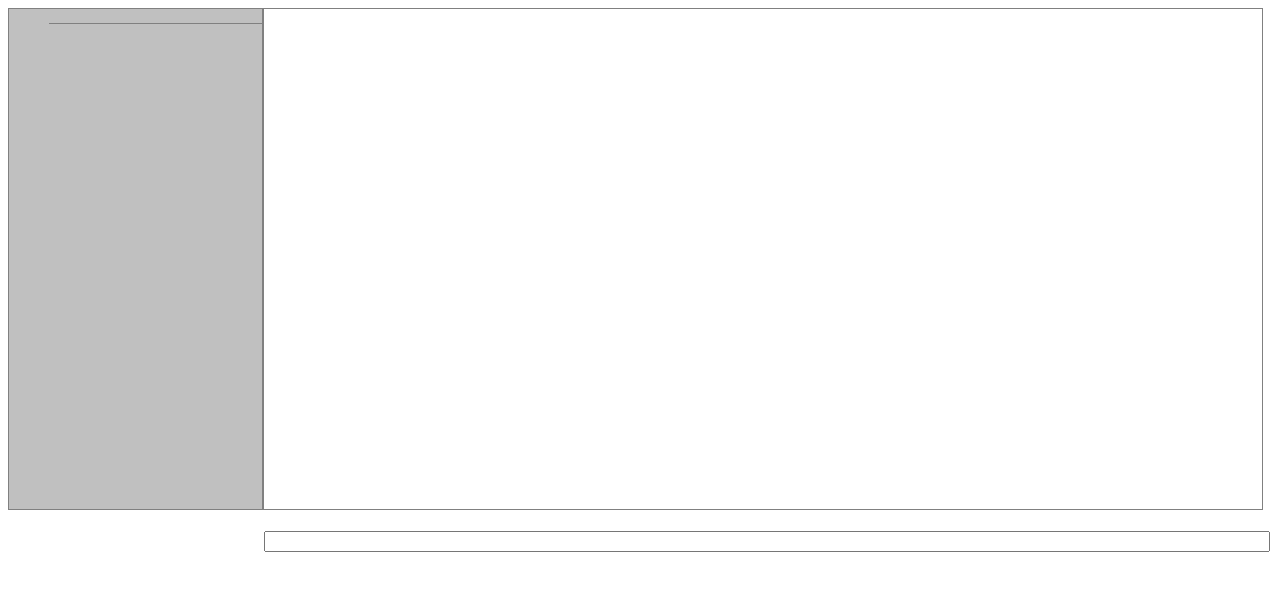
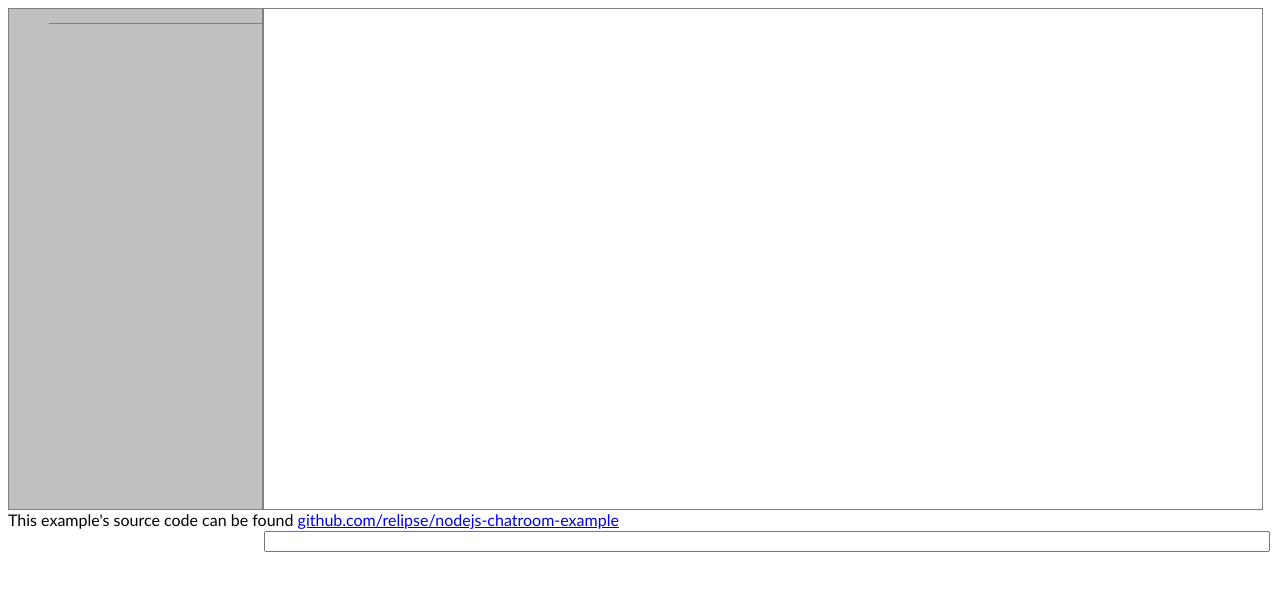
Before and after one commit to relipse/nodejs-chatroom-example, a website: page public/index.html in a window 1280 px wide. Drawn offline with nearby package versions, Linux system fonts and the light colour scheme; no server answers.

Commit message:
post source code

```diff
--- a/public/index.html
+++ b/public/index.html
@@ -21,6 +21,10 @@
 </div>
 </div>
 
+<footer>
+This example's source code can be found <a target="_blank" href="https://github.com/relipse/nodejs-chatroom-example">github.com/relipse/nodejs-chatroom-example</a>
+</footer>
+
 <script src="js/jquery-2.1.4.min.js"></script>
 <script src="js/ChatCommandProcessor.js"></script>
 <script src="js/index.js"></script>
```
